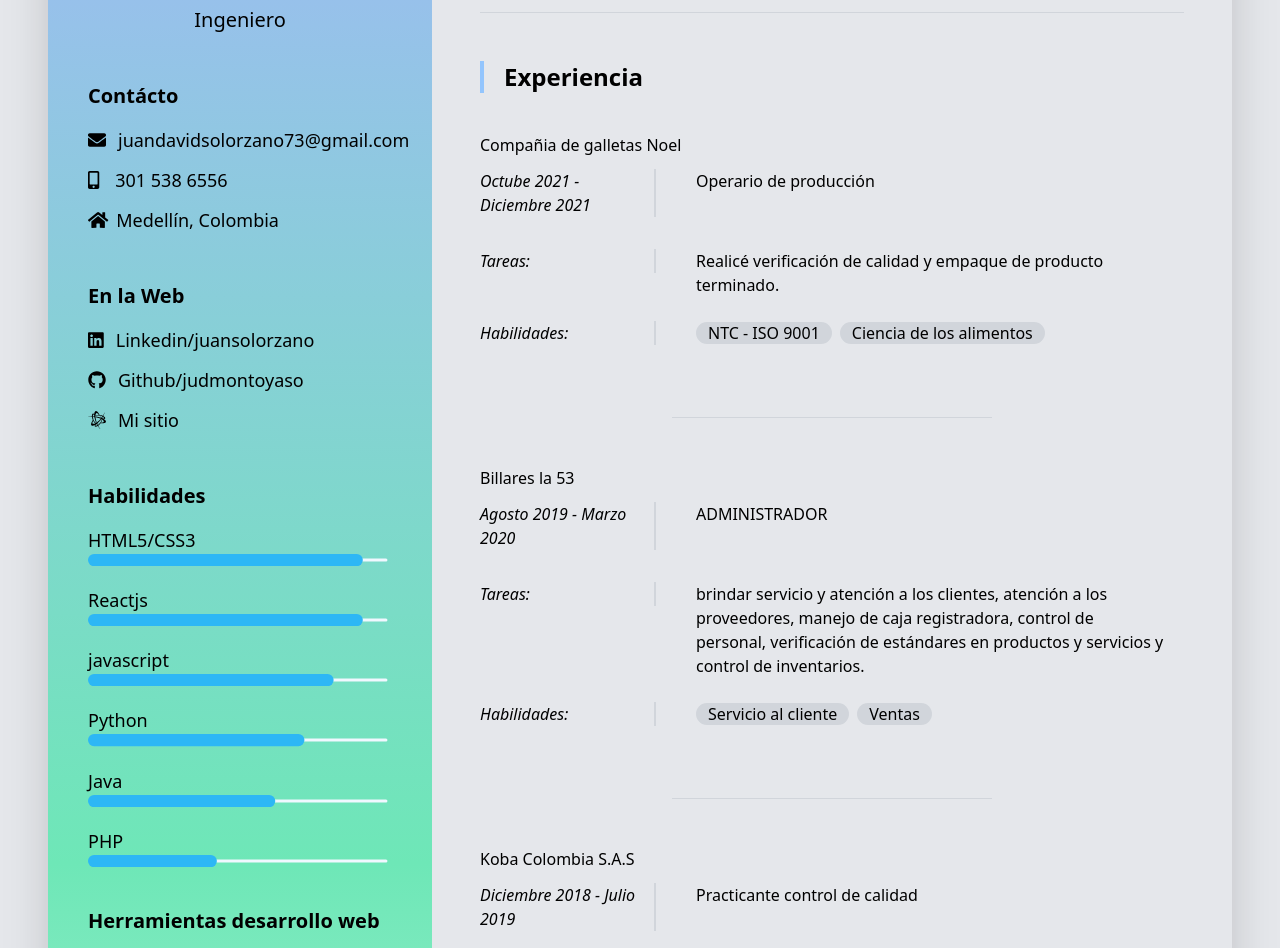
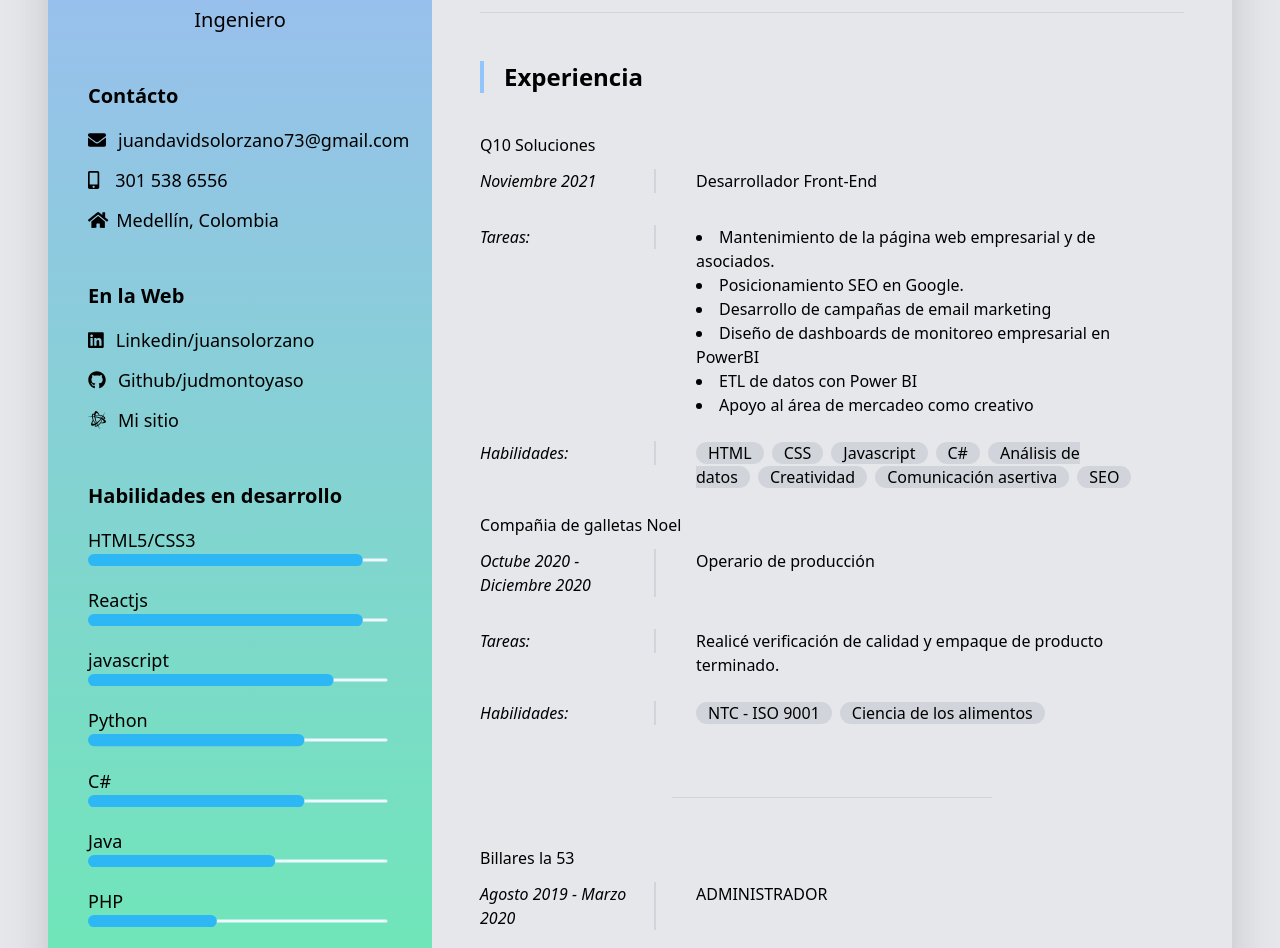
Before and after one commit to judmontoyaso/curriculum, a Next.js app: page /curriculum in a window 1280 px wide. Shown: the part 404-1352 px from the top of the page. Built offline with nearby package versions, Linux system fonts and the light colour scheme.

Commit message:
Actualizar curriculum

```diff
--- a/pages/curriculum.jsx
+++ b/pages/curriculum.jsx
@@ -113,7 +113,9 @@ const curriculum = () => {
               </div>
 
               <div className="font-light text-lg px-2 mb-12">
-                <h2 className="text-xl font-semibold mb-4">Habilidades</h2>
+                <h2 className="text-xl font-semibold mb-4">
+                  Habilidades en desarrollo
+                </h2>
                 <ul className="list-none">
                   <li className="mb-5">
                     <ProgresBar habilidad="HTML5/CSS3" porcentaje="90" />
@@ -128,6 +130,9 @@ const curriculum = () => {
                     <ProgresBar habilidad="Python" porcentaje="70" />
                   </li>
                   <li className="mb-5">
+                    <ProgresBar habilidad="C#" porcentaje="70" />
+                  </li>
+                  <li className="mb-5">
                     <ProgresBar habilidad="Java" porcentaje="60" />
                   </li>
                   <li className="mb-5">
@@ -135,12 +140,13 @@ const curriculum = () => {
                   </li>
                   <li>
                     <div className="mb-4 mt-10 text-xl font-semibold">
-                      Herramientas desarrollo web
+                      Herramientas
                     </div>
                     <p className="leading-8 grid grid-cols-3">
                       <span className="rounded-xl bg-gray-300 dark:bg-gray-500 px-3 mr-2 mb-2 hover:bg-indigo-400 hover:text-white dark:hover:bg-green-400">
                         Nextjs
                       </span>
+
                       <span className="rounded-xl bg-gray-300 dark:bg-gray-500 px-3 mr-2  mb-2 hover:bg-indigo-400 hover:text-white  dark:hover:bg-green-400 ">
                         Vercel
                       </span>
@@ -233,6 +239,18 @@ const curriculum = () => {
                     </p>
                   </div>
                 </div>
+                <div className="flex align-middle mt-4 ">
+                  <FontAwesomeIcon
+                    icon={faCheckCircle}
+                    className="text-green-500 dark:text-green-300 mt-2 mr-2"
+                  />
+                  <div>
+                    <h3 className="font-semibold ">Análitica de datos</h3>
+                    <p className="font-semibold text-gray-700">
+                      CENCALA / Tus hábilidades son oportunidades 2021
+                    </p>
+                  </div>
+                </div>
               </div>
 
               <div className="font-light text-lg px-2 mb-12">
@@ -278,10 +296,73 @@ const curriculum = () => {
                   </h2>
                 </div>
                 <div>
+                  <h3 className="mb-3">Q10 Soluciones</h3>
+                  <section className="mb-6">
+                    <div className="lg:inline-block lg:w-3/12 lg:align-top italic mb-2 lg:border-r-2 lg:border-gray-300 lg:dark:border-gray-600">
+                      Noviembre 2021
+                    </div>
+                    <div className="lg:inline-block lg:w-8/12 w-full lg:ml-10">
+                      Desarrollador Front-End
+                    </div>
+                  </section>
+                  <section className="mb-6">
+                    <div className="lg:inline-block lg:w-3/12 lg:align-top italic mb-2 lg:border-r-2 lg:border-gray-300 lg:dark:border-gray-600 ">
+                      Tareas:
+                    </div>
+                    <div className="lg:inline-block lg:w-8/12 w-full lg:ml-10">
+                      <lu>
+                        <li>
+                          Mantenimiento de la página web empresarial y de
+                          asociados.
+                        </li>
+                        <li>Posicionamiento SEO en Google.</li>
+                        <li>Desarrollo de campañas de email marketing</li>
+                        <li>
+                          Diseño de dashboards de monitoreo empresarial en
+                          PowerBI
+                        </li>
+                        <li>ETL de datos con Power BI</li>
+                        <li>Apoyo al área de mercadeo como creativo</li>
+                      </lu>
+                    </div>
+                  </section>
+                  <section className="mb-6">
+                    <div className="lg:inline-block lg:w-3/12 lg:align-top italic mb-2 lg:border-r-2 lg:border-gray-300 lg:dark:border-gray-600 ">
+                      Habilidades:
+                    </div>
+                    <div className="lg:inline-block lg:w-8/12 w-full lg:ml-10 grid">
+                      <span className="rounded-xl bg-gray-300 px-3 dark:bg-gray-500 mb-2 mr-2  hover:bg-indigo-400 hover:text-white  dark:hover:bg-green-400">
+                        HTML
+                      </span>
+                      <span className="rounded-xl bg-gray-300 px-3 dark:bg-gray-500 mb-2 mr-2  hover:bg-indigo-400 hover:text-white  dark:hover:bg-green-400">
+                        CSS
+                      </span>
+                      <span className="rounded-xl bg-gray-300 px-3 dark:bg-gray-500 mb-2 mr-2  hover:bg-indigo-400 hover:text-white  dark:hover:bg-green-400">
+                        Javascript
+                      </span>
+                      <span className="rounded-xl bg-gray-300 px-3 dark:bg-gray-500 mb-2 mr-2  hover:bg-indigo-400 hover:text-white  dark:hover:bg-green-400">
+                        C#
+                      </span>
+                      <span className="rounded-xl bg-gray-300 px-3 dark:bg-gray-500 mb-2 mr-2  hover:bg-indigo-400 hover:text-white  dark:hover:bg-green-400">
+                        Análisis de datos
+                      </span>
+                      <span className="rounded-xl bg-gray-300 px-3 dark:bg-gray-500 mb-2 mr-2  hover:bg-indigo-400 hover:text-white  dark:hover:bg-green-400">
+                        Creatividad
+                      </span>
+                      <span className="rounded-xl bg-gray-300 px-3 dark:bg-gray-500 mb-2 mr-2  hover:bg-indigo-400 hover:text-white  dark:hover:bg-green-400">
+                        Comunicación asertiva
+                      </span>
+                      <span className="rounded-xl bg-gray-300 px-3 dark:bg-gray-500 mb-2 mr-2  hover:bg-indigo-400 hover:text-white  dark:hover:bg-green-400">
+                        SEO
+                      </span>
+                    </div>
+                  </section>
+                </div>
+                <div>
                   <h3 className="mb-3">Compañia de galletas Noel</h3>
                   <section className="mb-6">
                     <div className="lg:inline-block lg:w-3/12 lg:align-top italic mb-2 lg:border-r-2 lg:border-gray-300 lg:dark:border-gray-600">
-                      Octube 2021 - Diciembre 2021
+                      Octube 2020 - Diciembre 2020
                     </div>
                     <div className="lg:inline-block lg:w-8/12 w-full lg:ml-10">
                       Operario de producción
@@ -326,7 +407,7 @@ const curriculum = () => {
                       Tareas:
                     </div>
                     <div className="lg:inline-block lg:w-8/12 w-full lg:ml-10">
-                      brindar servicio y atención a los clientes, atención a los
+                      Brindar servicio y atención a los clientes, atención a los
                       proveedores, manejo de caja registradora, control de
                       personal, verificación de estándares en productos y
                       servicios y control de inventarios.
```
